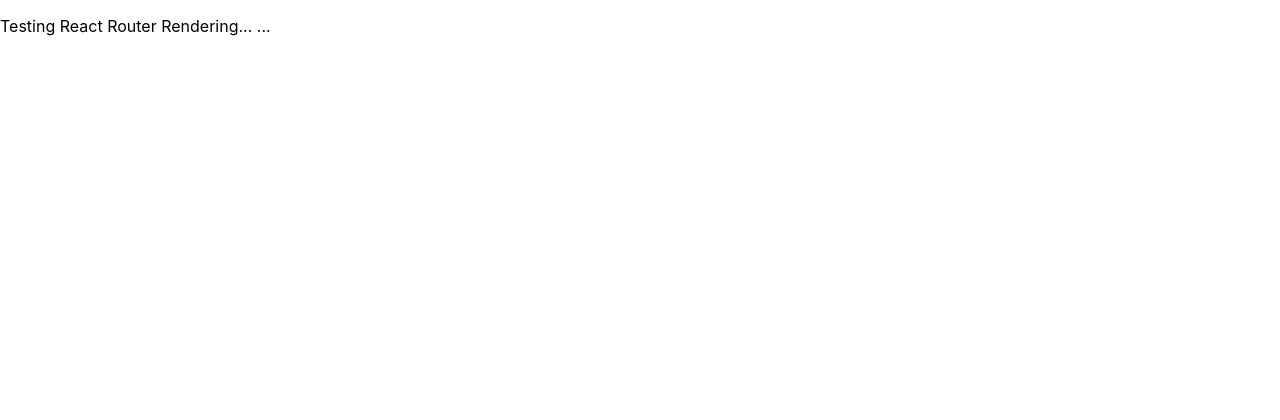
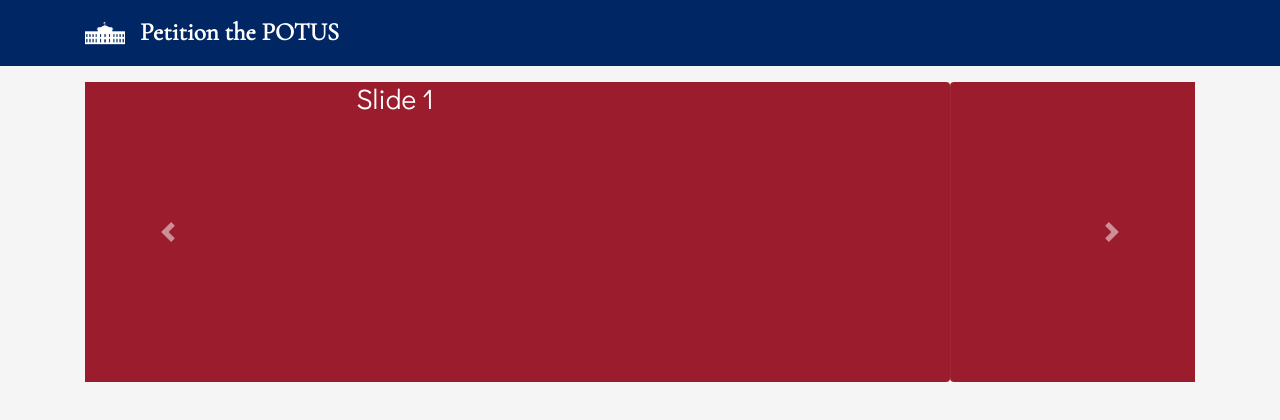
Before and after one commit to nick-ramsay/white-house-petitions, a React (Create React App) app in the folder client/: page / in a window 1280 px wide. Shown: the top 420 px of the page. Built offline with nearby package versions, Linux system fonts and the light colour scheme.

Commit message:
Committing initial template for site

```diff
--- a/client/package.json
+++ b/client/package.json
@@ -13,7 +13,7 @@
     "serve": "^11.3.1"
   },
   "scripts": {
-    "start": "serve -s build",
+    "start": "react-scripts start",
     "build": "react-scripts build",
     "test": "react-scripts test",
     "eject": "react-scripts eject",
--- a/client/public/index.html
+++ b/client/public/index.html
@@ -1,20 +1,22 @@
 <!DOCTYPE html>
 <html lang="en">
+
 <head>
   <meta charset="utf-8" />
   <link rel="icon" href="%PUBLIC_URL%/favicon.ico" />
   <meta name="viewport" content="width=device-width, initial-scale=1" />
   <meta name="theme-color" content="#000000" />
-    <meta
-      name="description"
-      content="Web site created using create-react-app"
-    />
+  <meta name="description" content="Web site created using create-react-app" />
   <link rel="apple-touch-icon" href="%PUBLIC_URL%/logo192.png" />
   <!--
       manifest.json provides metadata used when your web app is installed on a
       user's mobile device or desktop. See https://developers.google.com/web/fundamentals/web-app-manifest/
     -->
   <link rel="manifest" href="%PUBLIC_URL%/manifest.json" />
+  <link rel="stylesheet" href="https://maxcdn.bootstrapcdn.com/bootstrap/4.0.0/css/bootstrap.min.css"
+    integrity="sha384-Gn5384xqQ1aoWXA+058RXPxPg6fy4IWvTNh0E263XmFcJlSAwiGgFAW/dAiS6JXm" crossorigin="anonymous">
+    <link href='https://fonts.googleapis.com/css?family=Cormorant+Garamond' rel='stylesheet' type='text/css'>
+    <link href='https://fonts.googleapis.com/css?family=Didact+Gothic' rel='stylesheet' type='text/css'>
   <!--
       Notice the use of %PUBLIC_URL% in the tags above.
       It will be replaced with the URL of the `public` folder during the build.
@@ -24,8 +26,9 @@
       work correctly both with client-side routing and a non-root public URL.
       Learn how to configure a non-root public URL by running `npm run build`.
     -->
-    <title>React App</title>
+  <title>Petition the POTUS</title>
 </head>
+
 <body>
   <noscript>You need to enable JavaScript to run this app.</noscript>
   <div id="root"></div>
@@ -40,4 +43,11 @@
       To create a production bundle, use `npm run build` or `yarn build`.
     -->
 </body>
+<script src="https://code.jquery.com/jquery-3.2.1.slim.min.js"
+  integrity="sha384-KJ3o2DKtIkvYIK3UENzmM7KCkRr/rE9/Qpg6aAZGJwFDMVNA/GpGFF93hXpG5KkN" crossorigin="anonymous"></script>
+<script src="https://cdnjs.cloudflare.com/ajax/libs/popper.js/1.12.9/umd/popper.min.js"
+  integrity="sha384-ApNbgh9B+Y1QKtv3Rn7W3mgPxhU9K/ScQsAP7hUibX39j7fakFPskvXusvfa0b4Q" crossorigin="anonymous"></script>
+<script src="https://maxcdn.bootstrapcdn.com/bootstrap/4.0.0/js/bootstrap.min.js"
+  integrity="sha384-JZR6Spejh4U02d8jOt6vLEHfe/JQGiRRSQQxSfFWpi1MquVdAyjUar5+76PVCmYl" crossorigin="anonymous"></script>
+
 </html>
--- a/client/src/App.css
+++ b/client/src/App.css
@@ -1,38 +1,5 @@
-.App {
-  text-align: center;
+body {
+  /*background-color: #e3ded4;*/
+  background-color: whitesmoke;
+  font-family: 'Didact Gothic', sans-serif;
 }
-
-.App-logo {
-  height: 40vmin;
-  pointer-events: none;
-}
-
-@media (prefers-reduced-motion: no-preference) {
-  .App-logo {
-    animation: App-logo-spin infinite 20s linear;
-  }
-}
-
-.App-header {
-  background-color: #282c34;
-  min-height: 100vh;
-  display: flex;
-  flex-direction: column;
-  align-items: center;
-  justify-content: center;
-  font-size: calc(10px + 2vmin);
-  color: white;
-}
-
-.App-link {
-  color: #61dafb;
-}
-
-@keyframes App-logo-spin {
-  from {
-    transform: rotate(0deg);
-  }
-  to {
-    transform: rotate(360deg);
-  }
-}
--- /dev/null
+++ b/client/src/components/Navbar/Navbar.js
@@ -0,0 +1,15 @@
+import React from "react";
+import WhiteHouseIcon from "../../images/white-house.png";
+import "./style.css";
+
+function Navbar(props) {
+    return (
+        <nav class="navbar navbar-expand-lg navbar-dark">
+            <div class="container">
+                <a class="navbar-brand" href="/"><img id="white-house-icon" src={WhiteHouseIcon}></img><span id="navbar-title">Petition the POTUS</span></a>
+            </div>
+        </nav>
+    )
+};
+
+export default Navbar;
--- /dev/null
+++ b/client/src/components/Navbar/style.css
@@ -0,0 +1,17 @@
+.navbar {
+    background-color: #002663;
+    color: #ffffff;
+    vertical-align: middle;
+}
+
+#navbar-title {
+    vertical-align: middle;
+    font-size: 25px;
+    font-weight: bolder;
+    font-family: 'Cormorant Garamond', serif;
+}
+
+#white-house-icon {
+    height: 40px;
+    margin-right: 15px;
+}
--- a/client/src/pages/Home/Home.js
+++ b/client/src/pages/Home/Home.js
@@ -1,4 +1,5 @@
 import React, { useState, useEffect } from 'react';
+import Navbar from "../../components/Navbar/Navbar";
 import "./style.css";
 
 const Home = () => {
@@ -34,7 +35,30 @@
 
     return (
         <div>
-            <p>Testing React Router Rendering... ...</p>
+            <Navbar />
+            <div className="container">
+                <div id="carouselExampleControls" className="carousel slide mt-3" data-ride="carousel">
+                    <div className="carousel-inner">
+                        <div className="carousel-item active">
+                            <h3>Slide 1</h3>
+                        </div>
+                        <div className="carousel-item">
+                            <h3>Slide 2</h3>
+                        </div>
+                        <div className="carousel-item">
+                            <h3>Slide 3</h3>
+                        </div>
+                    </div>
+                    <a className="carousel-control-prev" href="#carouselExampleControls" role="button" data-slide="prev">
+                        <span className="carousel-control-prev-icon" aria-hidden="true"></span>
+                        <span className="sr-only">Previous</span>
+                    </a>
+                    <a className="carousel-control-next" href="#carouselExampleControls" role="button" data-slide="next">
+                        <span className="carousel-control-next-icon" aria-hidden="true"></span>
+                        <span className="sr-only">Next</span>
+                    </a>
+                </div>
+            </div>
         </div>
     )
 }
--- a/client/src/pages/Home/style.css
+++ b/client/src/pages/Home/style.css
@@ -0,0 +1,7 @@
+.carousel-item {
+    background-color: #9b1c2c;
+    color: #ffffff;
+    text-align: center;
+    min-height: 300px;
+    border-radius: 4px;
+}
```
Also changed, not shown: client/src/images/Seal_of_the_POTUS.png (added), client/src/images/white-house.png (added). Lines whose indentation alone changed are shown as unchanged.
